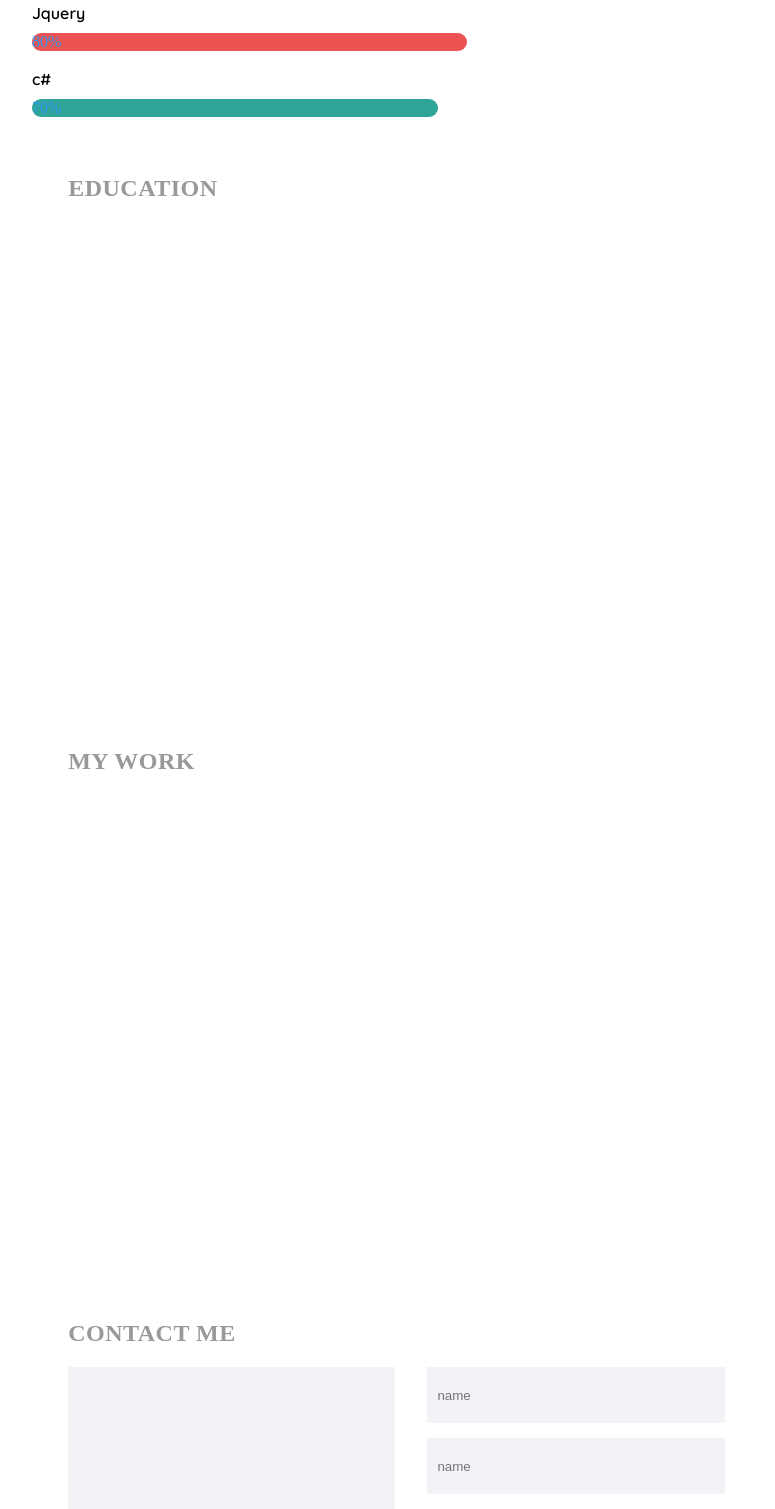
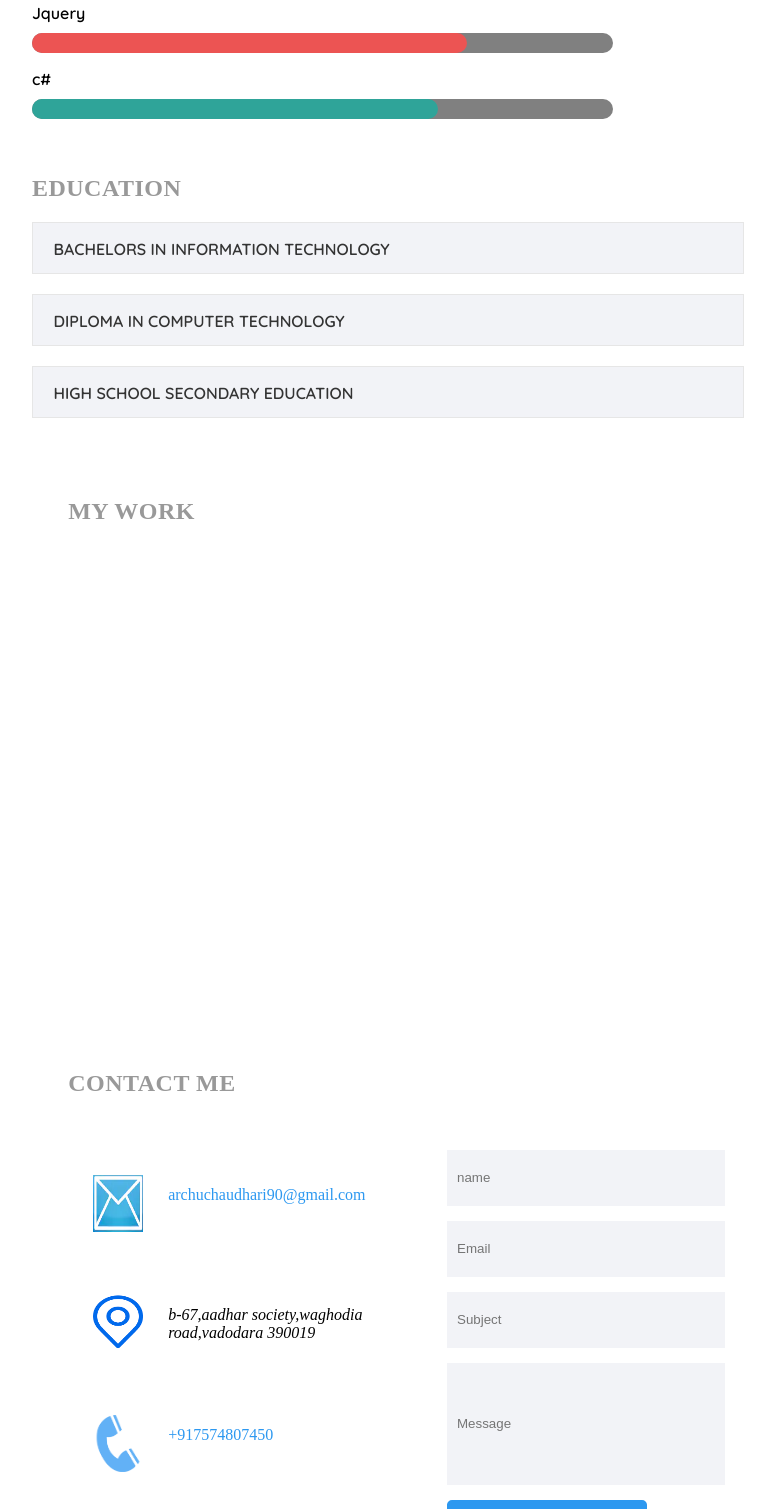
Before and after one commit to archupatil-90/portfolio, a plain HTML site: page portfolio.html in a window 1280 px wide. Shown: the part 1291-2800 px from the top of the page, without its empty margins (418-1193 px from the left). Drawn offline with Linux system fonts and the light colour scheme.

Commit message:
Add files via upload

```diff
--- a/portfolio.html
+++ b/portfolio.html
@@ -54,9 +54,9 @@
         .mainbox .leftcontainerul li a:hover{
             text-decoration: underline blue;
             transition: 2s;
+        }
 
 
-        }
 
          .mainbox .rightcontainer{
              width:70%;
@@ -108,6 +108,7 @@
     color: #999999;
     font-weight: 600;
     letter-spacing: .5px;
+    font-family:"Quicksand, Arial, sans-serif";
 }
 
 
@@ -120,8 +121,12 @@
  }
  .mainbox .rightcontainer .skills{
              width:90%;
+             height:250px;
              margin: auto;
              padding: 5% 5% 5% 5%;
+             /* background-image: url(back1.jpg);
+         background-size: 100%;
+          */
 
 
 }
@@ -133,37 +138,42 @@ h3{
 .progress{
     height: 20px;
     width:80%;
-  /* overflow: visible;
-  background-color: gray; */
+
+  background-color: gray;
   border-radius: 10px;
 
 
 }
 .progress .progressbar1{
     width: 75%;
+    height: 20px;
     border-radius: 10px;
     background-color: blue;
 }
 .progress .progressbar2{
     width: 85%;
+    height: 20px;
     background:#f9bf3f;
     border-radius: 10px;
 
 }
 .progress .progressbar3{
     width: 85%;
+    height: 20px;
     background:#a84cb8;
     border-radius: 10px;
 
 }
 .progress .progressbar4{
     width: 75%;
+    height: 20px;
     background:#ec5453;
     border-radius: 10px;
 
 }
 .progress .progressbar5{
     width: 70%;
+    height: 20px;
     background:#2fa499;
    border-radius: 10px;
 
@@ -171,19 +181,29 @@ h3{
 
 
 
-span{
-    color :#2c98f0;
 
-}
 
 .mainbox .rightcontainer .education{
-             width:90%;
-             height:500px;
+    width:95%;
+             height:250px;
              margin: auto;
-             padding: 5% 5% 5% 5%;
+             padding: 5% 5% 5% 0%;
+
 
 
 }
+.mainbox .rightcontainer .education .contentbox{
+    width:100%;
+    height:50px;
+    background-color: #f2f3f7;
+    border: 1px solid #e6e6e6 ;
+    color: #333333;
+    text-transform: uppercase;
+    padding-left: 3%;
+    margin-bottom: 20px;
+}
+
+
 .mainbox .rightcontainer .work{
              width:90%;
              height:500px;
@@ -201,18 +221,52 @@ span{
 
 }
 .mainbox .rightcontainer .contact .leftbox{
-    width:45%;
+    width:53%;
     height:100%;
-    background-color:#f2f3f7;
-    padding-right: 5%;
+    padding-top: 5%;
+
+       float: left;
+
+
+}
+.mainbox .rightcontainer .contact .leftbox .cardbox{
+    width:100%;
+    height:100px;
+   margin-bottom: 20px;
+
+
+}
+.mainbox .rightcontainer .contact .leftbox .boximg{
+
+width:100px;
+height: 100px;
+float: left;
+}
+.mainbox .rightcontainer .contact .leftbox .boximg .img1{
+    width: 50px;
+    height: 57px;
+    padding-left: 23px;
+
+    padding: 25px;
+
+}
+
+.mainbox .rightcontainer .contact .leftbox .text{
+    width:60%;
+   padding-top: 20px;
     float: left;
 
 
 }
+.mainbox .rightcontainer .contact .leftbox .text a{
+    text-decoration: none;
+    color:#2c98f0;
+}
+
 .mainbox .rightcontainer .contact .rightbox{
-    width:45%;
+    width:42%;
     height:100%;
-
+   padding-top: 5%;
     margin-left: 5%;
     float:left;
 
@@ -228,6 +282,14 @@ span{
     padding-left: 10px;
     border: none;
 }
+.mainbox .rightcontainer .contact .rightbox .btn{
+    background: #2c98f0;
+    color: #fff;
+    border: 2px solid #2c98f0;
+    border-radius: 5px;
+}
+
+
 
 
 
@@ -284,7 +346,7 @@ span{
         <h3>Photoshop</h3>
         <div class="progress">
             <div class="progressbar1 ">
-                <span>75%</span>
+
         </div>
 
     </div>
@@ -292,7 +354,7 @@ span{
         <h3>HTML5</h3>
         <div class="progress">
             <div class="progressbar2 ">
-                <span>85%</span>
+
             </div>
         </div>
 
@@ -302,7 +364,7 @@ span{
         <h3>CSS3</h3>
         <div class="progress">
             <div class="progressbar3 ">
-                <span>80%</span>
+
             </div>
         </div>
 
@@ -311,7 +373,7 @@ span{
         <h3>Jquery</h3>
         <div class="progress">
             <div class="progressbar4 ">
-                <span>80%</span>
+
             </div>
         </div>
 
@@ -320,7 +382,7 @@ span{
         <h3>c#</h3>
         <div class="progress">
             <div class="progressbar5 ">
-                <span>70%</span>
+
             </div>
         </div>
 
@@ -328,6 +390,15 @@ span{
 </div>
 <div class="education">
     <h2>Education</h2>
+    <div class="contentbox">
+        <h3>bachelors in information technology</h3>
+    </div>
+    <div class="contentbox">
+        <h3>diploma in computer technology</h3>
+    </div>
+    <div class="contentbox">
+        <h3>high school secondary education</h3>
+    </div>
 
 </div>
 <div class="work">
@@ -336,14 +407,47 @@ span{
 </div>
 <div class="contact">
     <h2>contact me</h2>
-    <div class="leftbox"></div>
+    <div class="leftbox">
+        <div class="cardbox">
+            <div class="boximg">
+                <img src="email.png" class=img1>
+            </div>
+              <div class="text" >
+                  <p>
+                      <a href="#">archuchaudhari90@gmail.com</a>
+                  </p> </div>
+
+        </div>
+        <div class="cardbox">
+            <div class="boximg">
+                <img src="address.png" class=img1>
+            </div>
+              <div class="text" >
+                  <p>
+                     <address>b-67,aadhar society,waghodia road,vadodara 390019</address>
+                  </p> </div>
+
+        </div>
+        <div class="cardbox">
+            <div class="boximg">
+                <img src="phone.png" class=img1>
+            </div>
+              <div class="text" >
+                  <p>
+                      <a href="#">+917574807450</a>
+                  </p> </div>
+
+        </div>
+    </div>
     <div class="rightbox">
         <input type="text"  class="text" placeholder="name">
-        <input type="text"  class="text" placeholder="name">
-        <input type="text"  class="text" placeholder="name">  </div>
-        <input type="text"  class="text" placeholder="name" style="height: 120px;">
+        <input type="text"  class="text" placeholder="Email">
+        <input type="text"  class="text" placeholder="Subject">
+        <input type="text"  class="text" placeholder="Message" style="height: 120px;">
 
+        <button class="btn">send message</button>
 
+    </div>
 
 </div>
 
```
Also changed, not shown: address.png (added), email.png (added), phone.png (added).
